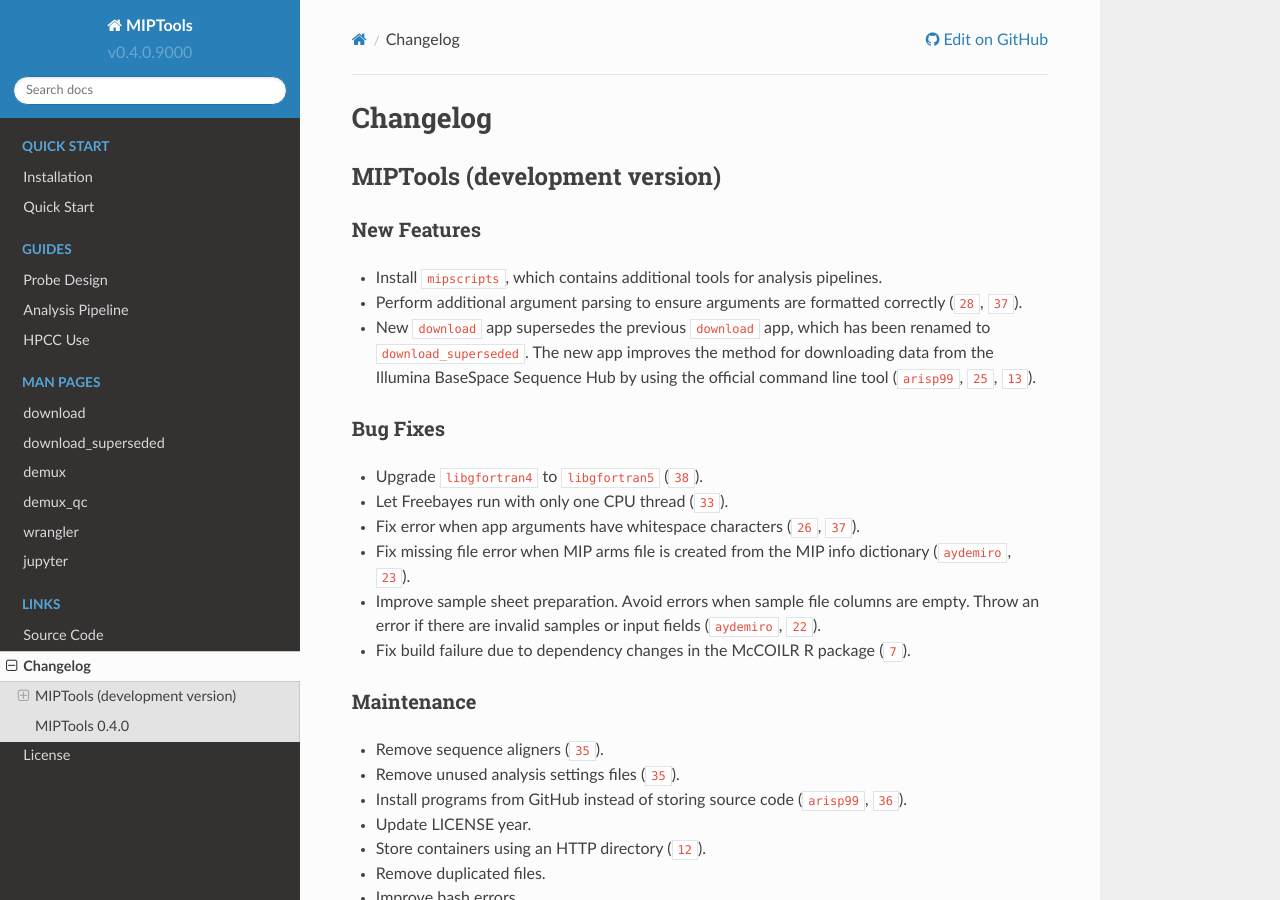
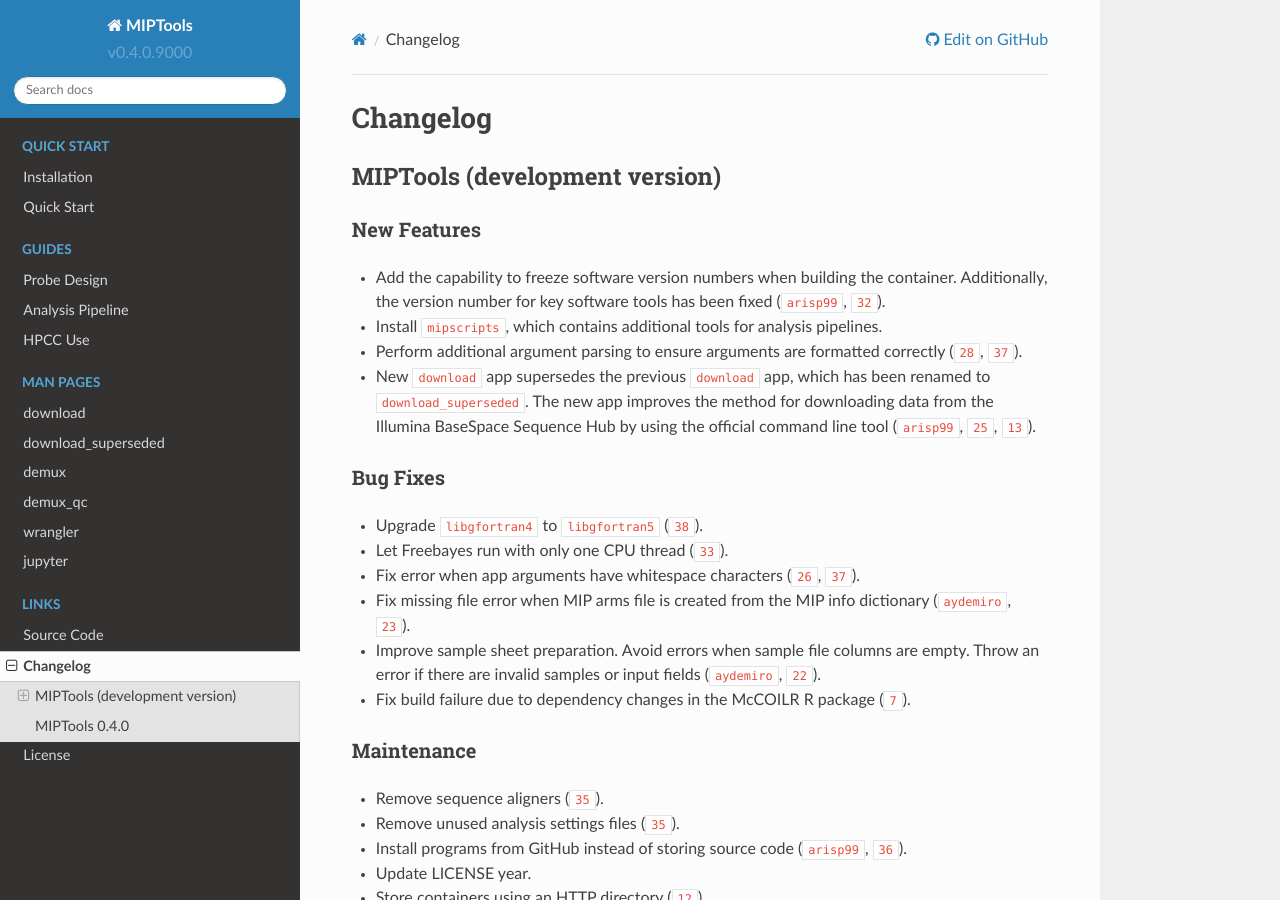
Before and after one commit to bailey-lab/MIPTools, a Sphinx documentation site: the page built from docs/CHANGELOG.rst, in a window 1280 px wide and 900 px high. Built offline with Sphinx 7.4.7 and the Read the Docs theme 2.0.0, drawn with Linux system fonts in a browser that asks for light colours; cross-references to code outside the pages are shown as plain code.

Commit message:
Update changelog

```diff
--- a/docs/CHANGELOG.rst
+++ b/docs/CHANGELOG.rst
@@ -8,6 +8,10 @@ MIPTools (development version)
 New Features
 ------------
 
+-  Add the capability to freeze software version numbers when building the
+   container. Additionally, the version number for key software tools has been
+   fixed (:github:user:`arisp99`,
+   :github:pull:`32`).
 -  Install :github:repo:`mipscripts <bailey-lab/mipscripts>`, which contains
    additional tools for analysis pipelines.
 -  Perform additional argument parsing to ensure arguments are formatted
```
